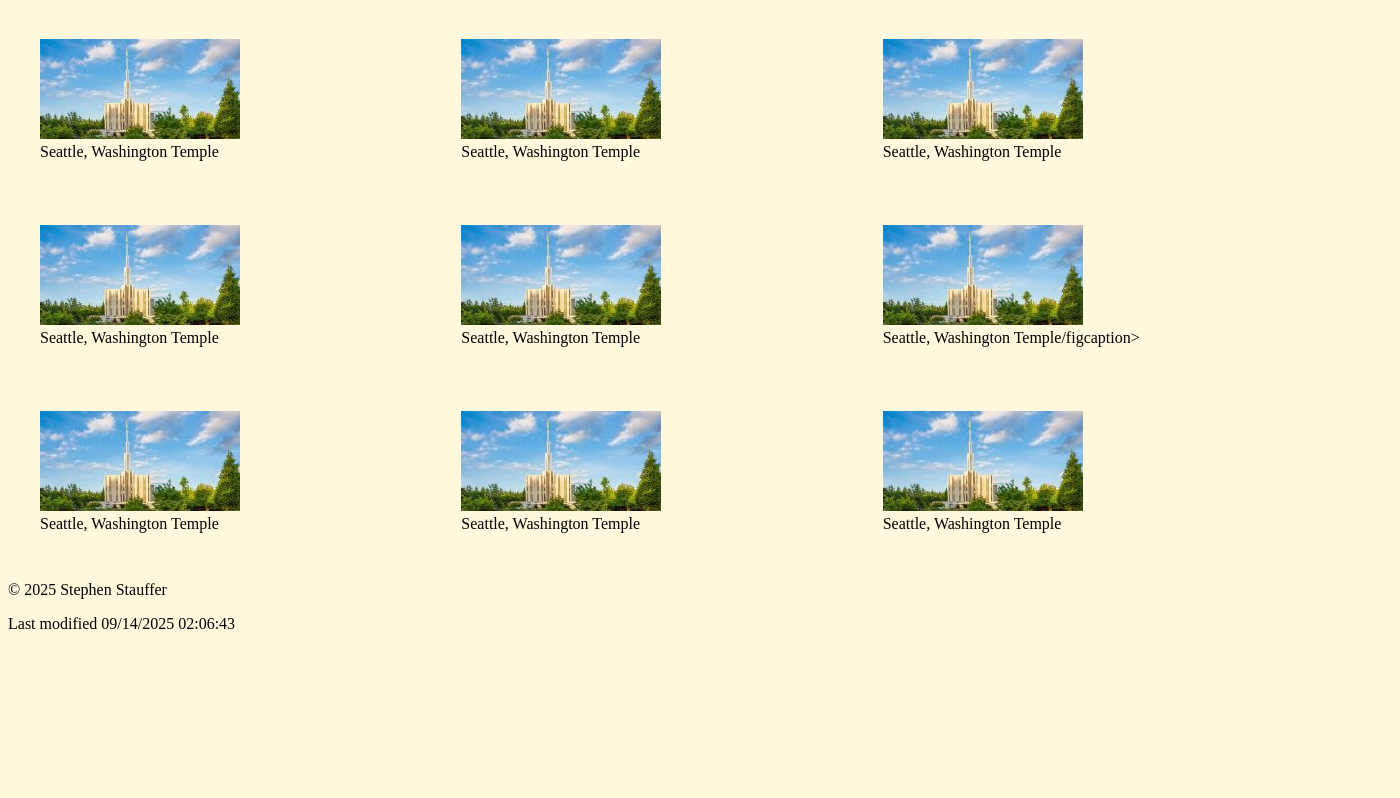
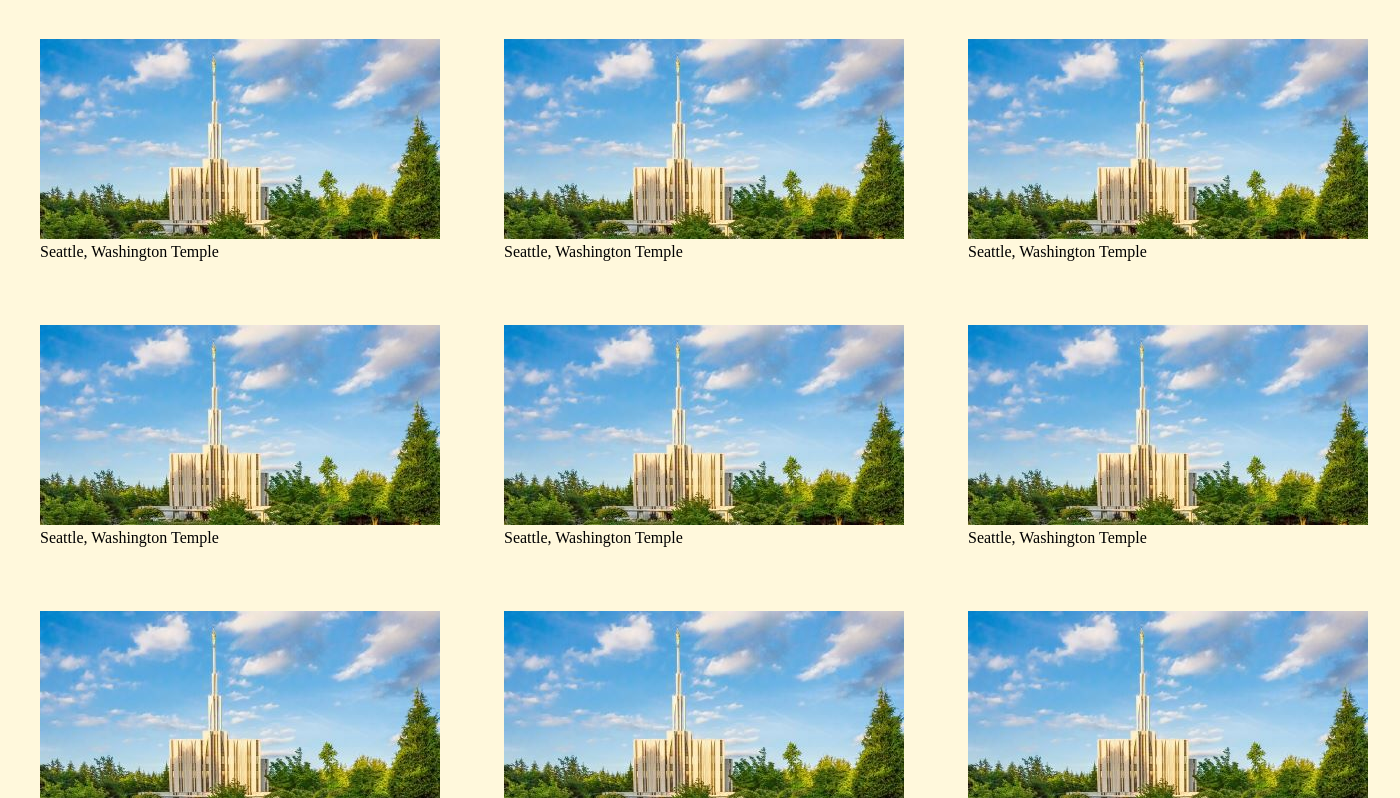
Before and after one commit to Zaanian/wdd131, a plain HTML site: page week02/temples.html in a window 1280 px wide. Shown: the part 207-1005 px from the top of the page, 1400 px wide, since content can reach past the window. Before the commit the page ends 856 px from the top, so only its background shows below. Drawn offline with Linux system fonts and the light colour scheme.

Commit message:
progress

```diff
--- a/week02/temples.html
+++ b/week02/temples.html
@@ -29,39 +29,39 @@
     <main>
         <h1 id="page-title">Home</h1>
         <figure>
-            <img src="images/seattle-temple.jpg">
+            <img src="images/seattle-temple-template2.jpg" alt="Seattle Temple" width="400px" height="200px">
             <figcaption>Seattle, Washington Temple</figcaption>
         </figure>
         <figure>
-            <img src="images/seattle-temple.jpg">
+            <img src="images/seattle-temple-template2.jpg" alt="Seattle Temple" width="400px" height="200px">
             <figcaption>Seattle, Washington Temple</figcaption>
         </figure>
         <figure>
-            <img src="images/seattle-temple.jpg">
+            <img src="images/seattle-temple-template2.jpg" alt="Seattle Temple" width="400px" height="200px">
             <figcaption>Seattle, Washington Temple</figcaption>
         </figure>
         <figure>
-            <img src="images/seattle-temple.jpg">
+            <img src="images/seattle-temple-template2.jpg" alt="Seattle Temple" width="400px" height="200px">
             <figcaption>Seattle, Washington Temple</figcaption>
         </figure>
         <figure>
-            <img src="images/seattle-temple.jpg">
+            <img src="images/seattle-temple-template2.jpg" alt="Seattle Temple" width="400px" height="200px">
             <figcaption>Seattle, Washington Temple</figcaption>
         </figure>
         <figure>
-            <img src="images/seattle-temple.jpg">
-            <figcaption>Seattle, Washington Temple/figcaption>
-        </figure>
-        <figure>
-            <img src="images/seattle-temple.jpg">
+            <img src="images/seattle-temple-template2.jpg" alt="Seattle Temple" width="400px" height="200px">
             <figcaption>Seattle, Washington Temple</figcaption>
         </figure>
         <figure>
-            <img src="images/seattle-temple.jpg">
+            <img src="images/seattle-temple-template2.jpg" alt="Seattle Temple" width="400px" height="200px">
             <figcaption>Seattle, Washington Temple</figcaption>
         </figure>
         <figure>
-            <img src="images/seattle-temple.jpg">
+            <img src="images/seattle-temple-template2.jpg" alt="Seattle Temple" width="400px" height="200px">
+            <figcaption>Seattle, Washington Temple</figcaption>
+        </figure>
+        <figure>
+            <img src="images/seattle-temple-template2.jpg" alt="Seattle Temple" width="400px" height="200px">
             <figcaption>Seattle, Washington Temple</figcaption>
         </figure>
     </main>
```
Also changed, not shown: week02/images/seattle-temple-template.jpeg (added), week02/images/seattle-temple-template2.jpg (added).
